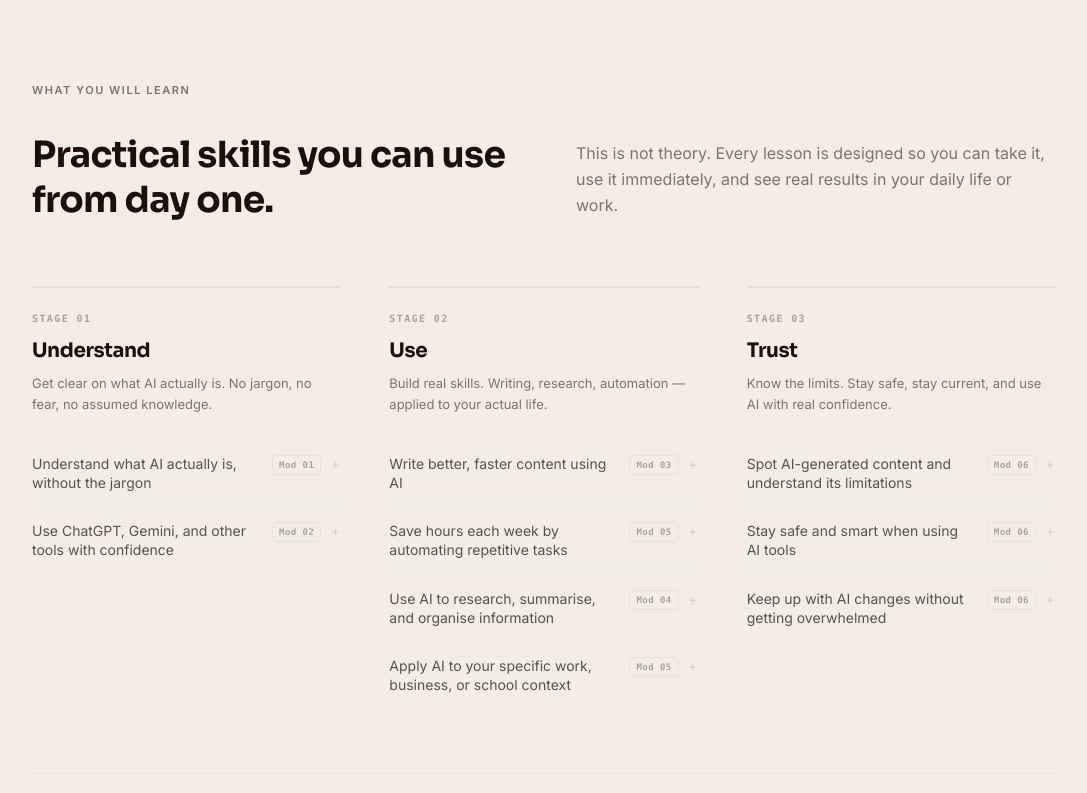
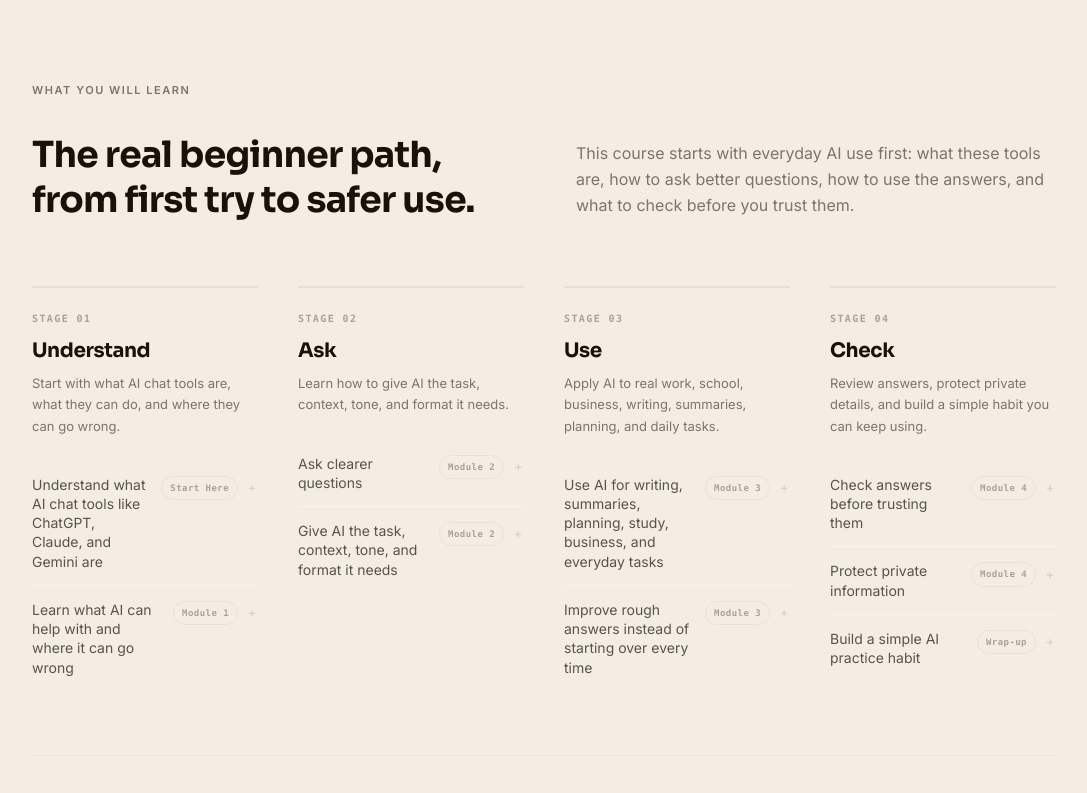
Before and after one commit to mekula59/ai-course-site, a React (Vite) app: page / in a window 1280 px wide. Shown: the part 2800-3593 px from the top of the page, without its empty margins (96-1183 px from the left). Built offline with nearby package versions, Linux system fonts and the light colour scheme.

Commit message:
Align learning outcomes with current course structure

```diff
--- a/src/components/sections/WhatYouLearn.tsx
+++ b/src/components/sections/WhatYouLearn.tsx
@@ -9,70 +9,79 @@ import type { Lang } from "@/types/language";
 
 const EASE: [number, number, number, number] = [0.21, 0.47, 0.32, 0.98];
 
-// Stage grouping — three phases of the learning journey.
+// Stage grouping for the current four-module beginner course.
 // Names and descriptions are language-specific.
-// Items are index references into c.outcomes (language-agnostic — same order in EN and Pidgin).
+// Items are index references into c.outcomes, same order in EN and Pidgin.
 const STAGE_ITEMS: number[][] = [
-  [0, 1],       // Understand — outcomes 1, 2
-  [2, 3, 4, 5], // Use        — outcomes 3, 4, 5, 6
-  [6, 7, 8],    // Trust      — outcomes 7, 8, 9
+  [0, 1],
+  [2, 3],
+  [4, 5],
+  [6, 7, 8],
 ];
 
 const STAGES: Record<Lang, Array<{ name: string; desc: string }>> = {
   en: [
     {
       name: "Understand",
-      desc: "Get clear on what AI actually is. No jargon, no fear, no assumed knowledge.",
+      desc: "Start with what AI chat tools are, what they can do, and where they can go wrong.",
+    },
+    {
+      name: "Ask",
+      desc: "Learn how to give AI the task, context, tone, and format it needs.",
     },
     {
       name: "Use",
-      desc: "Build real skills. Writing, research, automation — applied to your actual life.",
+      desc: "Apply AI to real work, school, business, writing, summaries, planning, and daily tasks.",
     },
     {
-      name: "Trust",
-      desc: "Know the limits. Stay safe, stay current, and use AI with real confidence.",
+      name: "Check",
+      desc: "Review answers, protect private details, and build a simple habit you can keep using.",
     },
   ],
   pidgin: [
     {
       name: "Understand",
-      desc: "Get clear on wetin AI actually be. No jargon, no fear, no assumed knowledge.",
+      desc: "Start with wetin AI chat tools be, wetin dem fit do, and where dem fit miss road.",
+    },
+    {
+      name: "Ask",
+      desc: "Learn how to give AI the task, context, tone, and format wey e need.",
     },
     {
       name: "Use",
-      desc: "Build real skills. Writing, research, automation — applied to your actual life.",
+      desc: "Use AI for real work, school, business, writing, summaries, planning, and daily tasks.",
     },
     {
-      name: "Trust",
-      desc: "Know the limits. Stay safe, stay current, and use AI with real confidence.",
+      name: "Check",
+      desc: "Check answers, protect private details, and build simple habit wey you fit continue.",
     },
   ],
 };
 
-// Per-outcome context — shown on expand.
+// Per-outcome context shown on expand.
 // One per outcome, indexed to match c.outcomes order.
 const SKILL_META: Record<Lang, Array<{ tag: string; why: string }>> = {
   en: [
-    { tag: "Mod 01", why: "Once the fear goes, everything becomes possible. This is where most people get unstuck." },
-    { tag: "Mod 02", why: "Free to start, no setup required. You will be using real tools within the first lesson." },
-    { tag: "Mod 03", why: "Writing is where most people save the most time. This module alone is worth the course." },
-    { tag: "Mod 05", why: "The right prompt turns 30 minutes of repetitive work into under 60 seconds." },
-    { tag: "Mod 04", why: "Stop searching through ten tabs. Start asking one clear question and getting a focused answer." },
-    { tag: "Mod 05", why: "This is where the course becomes about your life, not a generic demo." },
-    { tag: "Mod 06", why: "Knowing the limits makes you a smarter, more confident user of AI." },
-    { tag: "Mod 06", why: "Confidence comes from knowing what to watch out for, not from blind trust." },
-    { tag: "Mod 06", why: "AI is moving fast. This skill means you stay current without having to follow every update." },
+    { tag: "Start Here", why: "You begin with plain language, real examples, and one small task you can try right away." },
+    { tag: "Module 1", why: "This is where AI stops feeling mysterious. You learn what it can help with and when to slow down." },
+    { tag: "Module 2", why: "Better answers usually start with clearer requests. This module teaches you how to ask without big grammar." },
+    { tag: "Module 2", why: "You learn to include the task, audience, details, tone, and format before AI starts guessing." },
+    { tag: "Module 3", why: "This is where the course becomes practical: writing, summaries, study, business, planning, and daily tasks." },
+    { tag: "Module 3", why: "A weak first answer is not the end. You learn how to adjust it until it fits your real situation." },
+    { tag: "Module 4", why: "AI can sound sure and still be wrong. This module teaches you what to check before using an answer." },
+    { tag: "Module 4", why: "You learn what not to paste into AI, and how to remove private details before asking for help." },
+    { tag: "Wrap-up", why: "The course ends with a simple routine: ask, check, edit, and use what actually makes sense." },
   ],
   pidgin: [
-    { tag: "Mod 01", why: "Once the fear go, everything go become possible. This na where most people dey unstuck." },
-    { tag: "Mod 02", why: "E free to start, no setup required. You go dey use real tools inside the first lesson." },
-    { tag: "Mod 03", why: "Writing na where most people dey save the most time. This module alone worth the course." },
-    { tag: "Mod 05", why: "The right prompt go turn 30 minutes of work to under 60 seconds." },
-    { tag: "Mod 04", why: "Stop dey search through ten tabs. Start dey ask one clear question and get focused answer." },
-    { tag: "Mod 05", why: "This na where the course become about your own life, no be generic demo." },
-    { tag: "Mod 06", why: "Knowing the limits go make you smarter, more confident user of AI." },
-    { tag: "Mod 06", why: "Confidence dey come from knowing wetin to watch out for, no be blind trust." },
-    { tag: "Mod 06", why: "AI dey move fast. This skill mean you go stay current without dey follow every update." },
+    { tag: "Start Here", why: "You go start with simple language, real examples, and one small task wey you fit try immediately." },
+    { tag: "Module 1", why: "Na here AI no go look mysterious again. You go learn where e fit help and when you suppose calm down." },
+    { tag: "Module 2", why: "Better answer usually start with clearer request. This module go show you how to ask without big grammar." },
+    { tag: "Module 2", why: "You go learn to add task, audience, details, tone, and format before AI start to guess." },
+    { tag: "Module 3", why: "Na here the course become practical: writing, summaries, study, business, planning, and everyday tasks." },
+    { tag: "Module 3", why: "Weak first answer no mean you don finish. You go learn how to adjust am until e fit your real matter." },
+    { tag: "Module 4", why: "AI fit sound sure and still wrong. This module go show you wetin to check before you use answer." },
+    { tag: "Module 4", why: "You go learn wetin you no suppose paste inside AI, and how to remove private details before you ask for help." },
+    { tag: "Wrap-up", why: "The course end with simple routine: ask, check, edit, and use wetin actually make sense." },
   ],
 };
 
@@ -106,9 +115,9 @@ export function WhatYouLearn() {
           </div>
         </FadeIn>
 
-        {/* 3-stage curriculum map */}
+        {/* Four-stage curriculum map */}
         <FadeIn delay={0.1}>
-          <div className="grid grid-cols-1 lg:grid-cols-3 gap-x-8 gap-y-12 xl:gap-x-12">
+          <div className="grid grid-cols-1 sm:grid-cols-2 lg:grid-cols-4 gap-x-8 gap-y-10 xl:gap-x-10">
             {stages.map((stage, si) => (
               <div key={si}>
 
@@ -131,7 +140,7 @@ export function WhatYouLearn() {
                     <div key={idx}>
                       <button
                         onClick={() => toggle(idx)}
-                        className="group w-full text-left py-3.5 flex items-start gap-3 focus:outline-none cursor-pointer"
+                        className="group w-full text-left py-3.5 flex flex-col sm:flex-row sm:items-start gap-2 sm:gap-3 focus:outline-none cursor-pointer"
                       >
                         {/* Outcome text */}
                         <span
@@ -152,7 +161,7 @@ export function WhatYouLearn() {
                         {/* Tag + expand indicator */}
                         <div className="flex items-center gap-2 shrink-0 mt-[1px]">
                           <span
-                            className={`font-mono text-[9px] font-bold tracking-wider px-1.5 py-0.5 rounded border transition-all duration-150 ${
+                            className={`font-mono text-[9px] font-bold tracking-wider px-2 py-1 rounded-full border transition-all duration-150 ${
                               open === idx
                                 ? "text-brand-600 bg-brand-50 border-brand-100"
                                 : "text-neutral-400 border-neutral-200/70 group-hover:border-neutral-300"
--- a/src/lib/content.ts
+++ b/src/lib/content.ts
@@ -233,19 +233,19 @@ const en: SiteContent = {
   },
   whatYouLearn: {
     label: "What You Will Learn",
-    heading: "Practical skills you can use from day one.",
-    body1: "This is not theory. Every lesson is designed so you can take it, use it immediately, and see real results in your daily life or work.",
-    body2: "By the end of this course, AI will no longer feel like something that happens to other people. It will be a tool you actually use.",
+    heading: "The real beginner path, from first try to safer use.",
+    body1: "This course starts with everyday AI use first: what these tools are, how to ask better questions, how to use the answers, and what to check before you trust them.",
+    body2: "By the end, you will have a simple way to use AI chat tools for real tasks without handing over your judgement.",
     outcomes: [
-      "Understand what AI actually is, without the jargon",
-      "Use ChatGPT, Gemini, and other tools with confidence",
-      "Write better, faster content using AI",
-      "Save hours each week by automating repetitive tasks",
-      "Use AI to research, summarise, and organise information",
-      "Apply AI to your specific work, business, or school context",
-      "Spot AI-generated content and understand its limitations",
-      "Stay safe and smart when using AI tools",
-      "Keep up with AI changes without getting overwhelmed",
+      "Understand what AI chat tools like ChatGPT, Claude, and Gemini are",
+      "Learn what AI can help with and where it can go wrong",
+      "Ask clearer questions",
+      "Give AI the task, context, tone, and format it needs",
+      "Use AI for writing, summaries, planning, study, business, and everyday tasks",
+      "Improve rough answers instead of starting over every time",
+      "Check answers before trusting them",
+      "Protect private information",
+      "Build a simple AI practice habit",
     ],
   },
   languageSupport: {
@@ -400,7 +400,7 @@ const en: SiteContent = {
       },
       {
         q: "What tools will I need?",
-        a: "Just a phone or laptop and an internet connection. Most AI tools we cover have free tiers that are more than enough to get started. No paid subscriptions required.",
+        a: "You only need a phone or laptop, internet connection, and access to one AI chat tool. You can start with free versions of tools like ChatGPT, Claude, or Gemini. You do not need a paid plan to begin. The course mostly uses examples that work across these tools, so you can follow along with whichever one you have access to.",
       },
       {
         q: "Is the Pidgin version the full course or just parts of it?",
@@ -420,7 +420,7 @@ const en: SiteContent = {
       },
       {
         q: "Is there a certificate?",
-        a: "Yes, you get a certificate of completion you can share on LinkedIn or add to your CV. We are building this to be meaningful, not just decorative.",
+        a: "Not yet. I want the course to be useful first, not just decorative. If I add certificates later, I will make sure they actually mean something.",
       },
       {
         q: "Is the course available now?",
@@ -546,19 +546,19 @@ const pidgin: SiteContent = {
   },
   whatYouLearn: {
     label: "Wetin You Go Learn",
-    heading: "Practical skills wey you fit use from day one.",
-    body1: "This one no be theory. We design every lesson so you fit take am, use am immediately, and see real results for your daily life or work.",
-    body2: "By the time you finish this course, AI go no longer feel like something wey happen to other people. E go be tool wey you actually dey use.",
+    heading: "Simple beginner path, from first try reach safer use.",
+    body1: "This course go start with everyday AI use first: wetin these tools be, how to ask better questions, how to use the answers, and wetin to check before you trust dem.",
+    body2: "By the time you finish, you go get simple way to use AI chat tools for real tasks without dropping your own sense.",
     outcomes: [
-      "Understand wetin AI actually be, without the jargon",
-      "Use ChatGPT, Gemini, and other tools with confidence",
-      "Write better, faster content using AI",
-      "Save hours every week by automating repetitive tasks",
-      "Use AI to research, summarise, and organise information",
-      "Apply AI to your specific work, business, or school",
-      "Spot AI-generated content and understand e limitations",
-      "Stay safe and smart when you dey use AI tools",
-      "Keep up with AI changes without feeling overwhelmed",
+      "Understand wetin AI chat tools like ChatGPT, Claude, and Gemini be",
+      "Learn wetin AI fit help you do and where e fit miss road",
+      "Ask clearer questions",
+      "Give AI the task, context, tone, and format wey e need",
+      "Use AI for writing, summaries, planning, study, business, and everyday tasks",
+      "Improve rough answers instead of starting over every time",
+      "Check answers before you trust dem",
+      "Protect private information",
+      "Build simple AI practice habit",
     ],
   },
   languageSupport: {
@@ -713,7 +713,7 @@ const pidgin: SiteContent = {
       },
       {
         q: "Wetin tools I go need?",
-        a: "Just phone or laptop and internet connection. Most AI tools wey we cover get free tiers wey more than enough to get started. No need to pay for subscription.",
+        a: "You just need phone or laptop, internet, and one AI chat tool. You fit start with free version of ChatGPT, Claude, or Gemini. You no need paid plan to begin. The examples for this course fit work for those tools, so use the one wey you get access to.",
       },
       {
         q: "The Pidgin version na full course or just parts?",
@@ -733,7 +733,7 @@ const pidgin: SiteContent = {
       },
       {
         q: "Certificate dey?",
-        a: "Yes, you go get certificate of completion wey you fit share on LinkedIn or add to your CV. We dey build this to be meaningful, no be just decoration.",
+        a: "Not yet. For now, the main thing na to help you learn and practise. If certificate enter later, I go make am clear for the course page.",
       },
       {
         q: "The course dey available now?",
```
